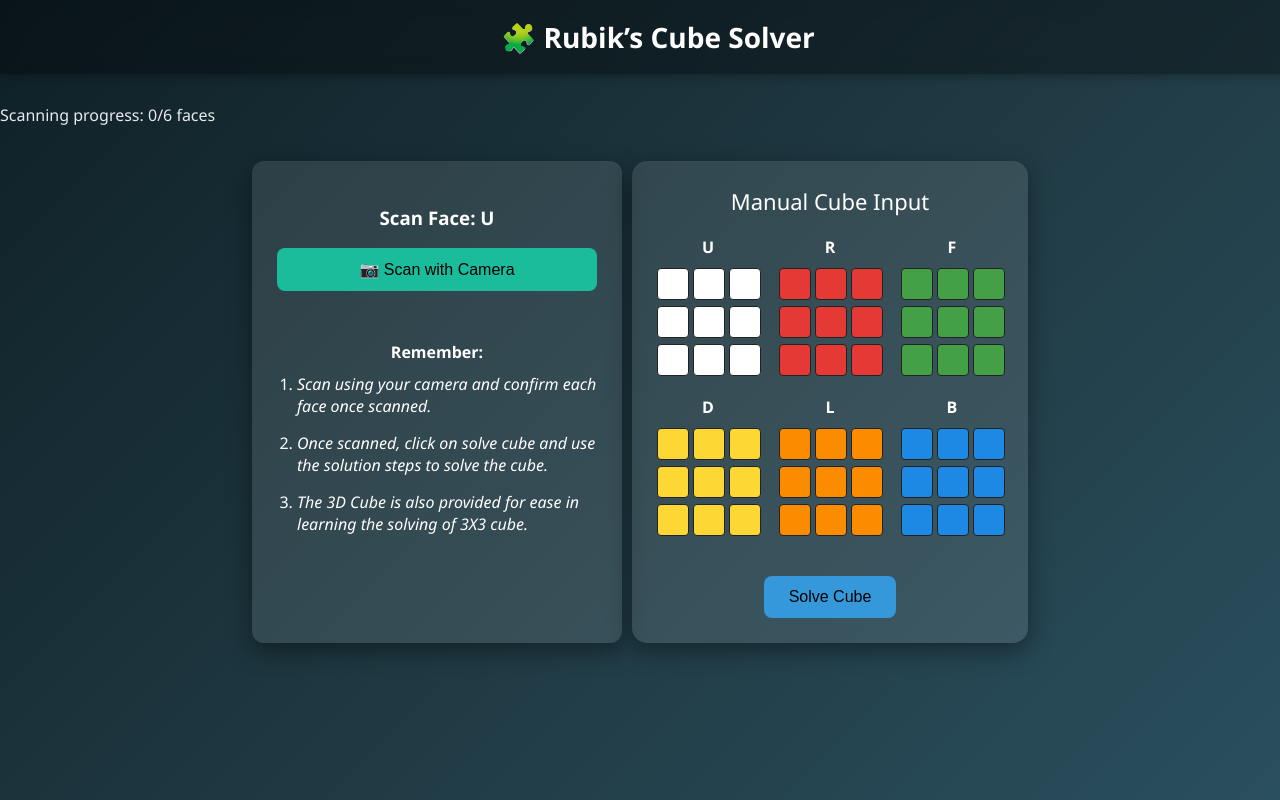
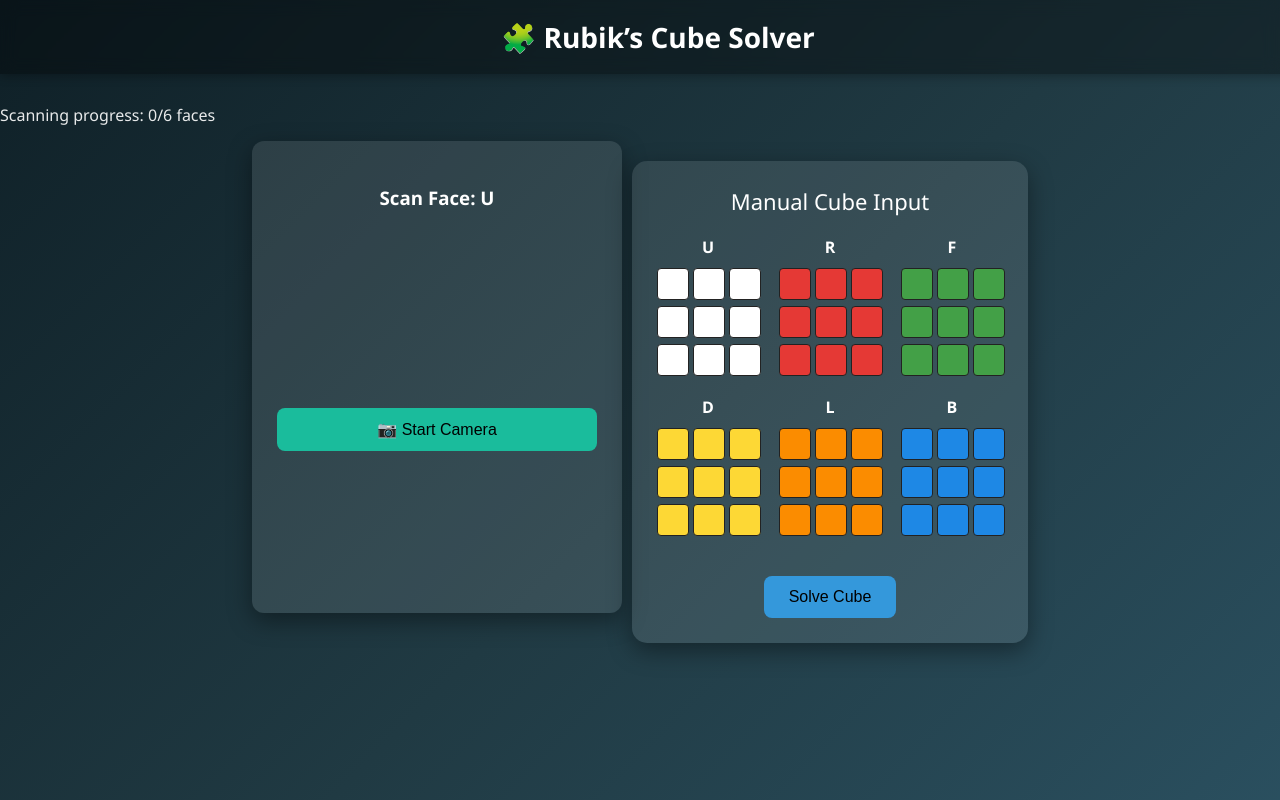
Before and after one commit to Akshit-Pareek/RubiksCubeSolver-Deployable, a React (Create React App) app in the folder frontend/: page / in a window 1280 px wide. Shown: the top 800 px of the page. Built offline with nearby package versions, Linux system fonts and the light colour scheme.

Commit message:
Refactor CameraScanner to handle video and scanning

```diff
--- a/frontend/src/components/CameraScanner.jsx
+++ b/frontend/src/components/CameraScanner.jsx
@@ -1,35 +1,83 @@
+import { useRef, useState } from "react";
 import "./CameraScanner.css";
 
 const CameraScanner = ({ face, onScan, onConfirm, colors }) => {
-  const handleScan = async () => {
+  const videoRef = useRef(null);
+  const canvasRef = useRef(null);
+  const [cameraOn, setCameraOn] = useState(false);
+
+  const startCamera = async () => {
+    const stream = await navigator.mediaDevices.getUserMedia({ video: true });
+    videoRef.current.srcObject = stream;
+    await videoRef.current.play();
+    setCameraOn(true);
+  };
+
+  const scanFace = async () => {
+    const video = videoRef.current;
+    const canvas = canvasRef.current;
+    const ctx = canvas.getContext("2d");
+
+    canvas.width = video.videoWidth;
+    canvas.height = video.videoHeight;
+    ctx.drawImage(video, 0, 0);
+
+    const blob = await new Promise(resolve =>
+      canvas.toBlob(resolve, "image/jpeg")
+    );
+
+    const formData = new FormData();
+    formData.append("file", blob, "frame.jpg");
+
     const res = await fetch("http://127.0.0.1:8000/scan-face", {
-      method: "POST"
+      method: "POST",
+      body: formData
     });
+
     const data = await res.json();
-    onScan(data.colors);
+    onScan(data);
   };
 
   return (
-    <div className="scanner-card" style={{ textAlign: "center", marginTop: "20px",marginBottom:"0" }}>
+    <div className="scanner-card">
       <h3>Scan Face: {face}</h3>
 
-      <button className="scan-btn" onClick={handleScan}>
-        📷 Scan with Camera
+      <div className="video-wrapper">
+        <video ref={videoRef} autoPlay muted />
+        {/* GRID OVERLAY */}
+        {cameraOn && (
+          <div className="grid-overlay" style={{visibility:`${cameraOn?"visible":"hidden"}`}}>
+            {[...Array(9)].map((_, i) => (
+              <div key={i} className="grid-cell" />
+            ))}
+          </div>
+        )}
+      </div>
+
+      <canvas ref={canvasRef} style={{ display: "none" }} />
+
+        <div style={{display:"flex",gap:"10px",justifyContent:"center",marginTop:"10px"}}>
+
+      <button className="scan-btn" onClick={startCamera} disabled={cameraOn}>
+        📷 {cameraOn ? "Camera Started" : "Start Camera"}
       </button>
 
+      {cameraOn && (
+        <button className="scan-btn" onClick={scanFace} disabled={!cameraOn}>
+          🎯 Scan Face
+        </button>
+      )}
+        </div>
+
+
       {colors && (
+        <>
+
           <button className="confirm-btn" onClick={onConfirm}>
             ✅ Confirm Face
-        </button>
-        )}
-        <div style={{marginTop:"50px"}}>
-            <b>Remember:</b>
-            <ol style={{display:"flex",flexDirection:"column",gap:"15px",textAlign:"left",marginTop:"10px",paddingLeft:"20px"}}>
-                <li><i>Scan using your camera and confirm each face once scanned.</i></li>
-                <li><i>Once scanned, click on solve cube and use the solution steps to solve the cube.</i></li>
-                <li><i>The 3D Cube is also provided for ease in learning the solving of 3X3 cube.</i></li>
-            </ol>
-        </div>
+          </button>
+        </>
+      )}
     </div>
   );
 };
```
